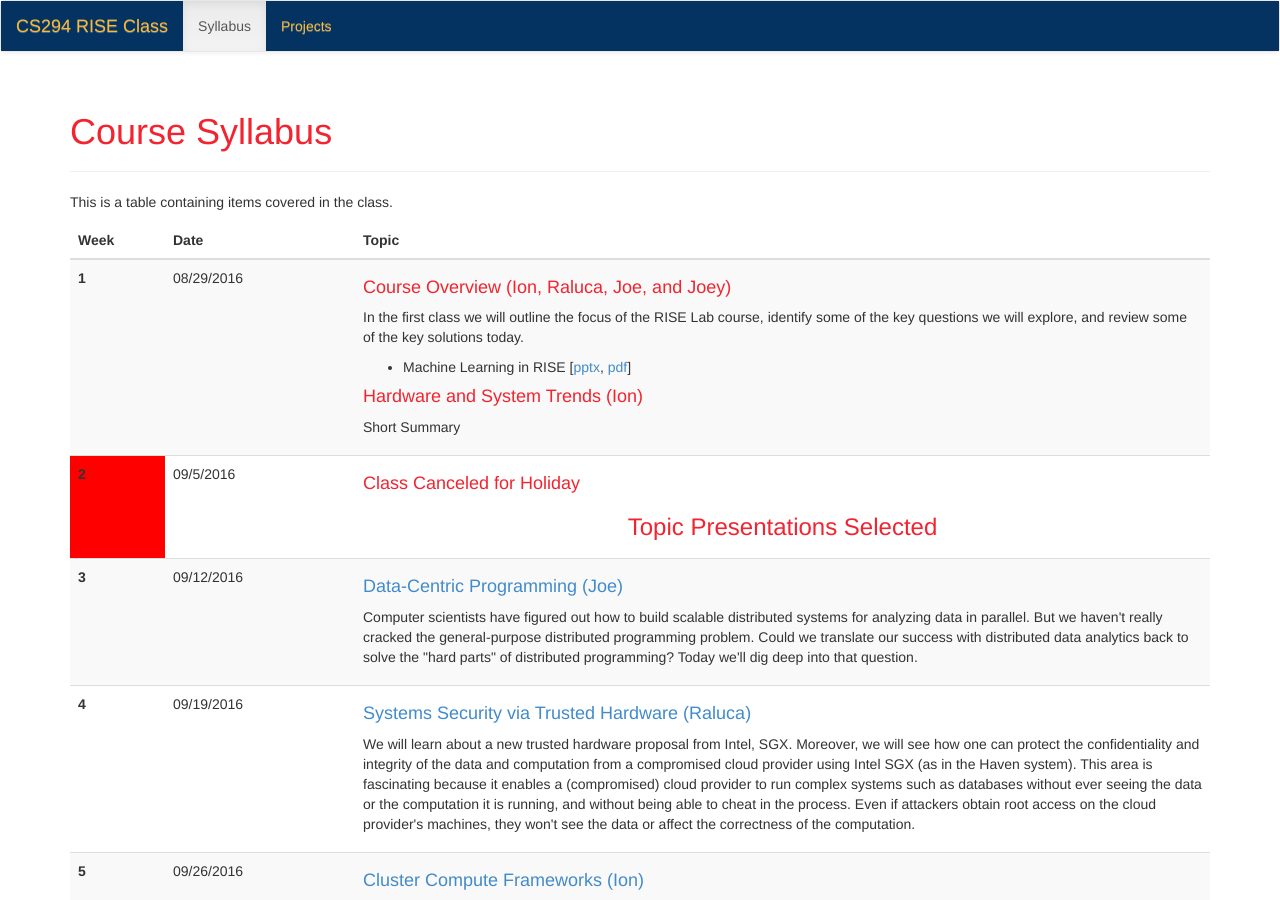
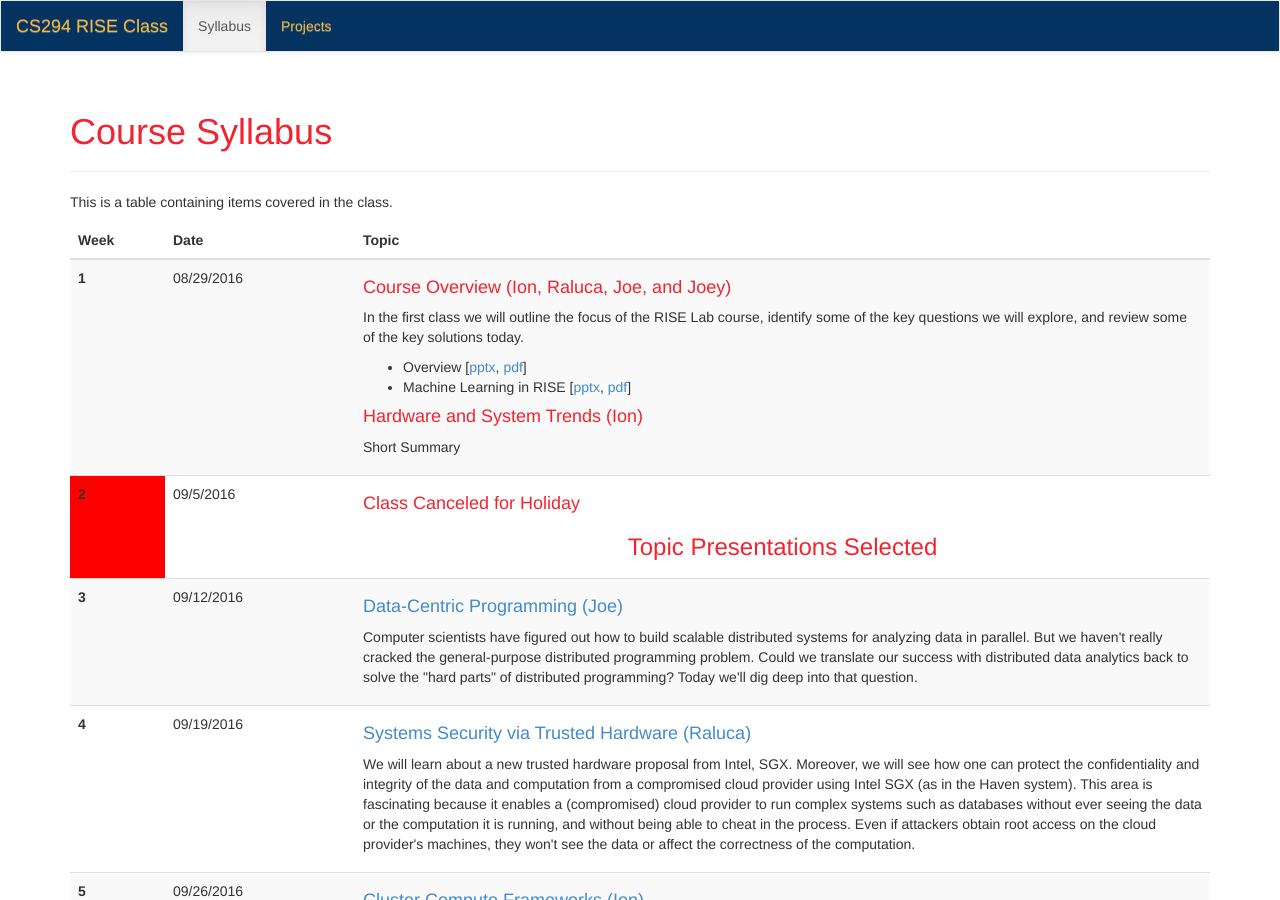
Before and after one commit to ucbrise/cs294-rise-fa16, a Jekyll site: the page built from syllabus.md, in a window 1280 px wide and 900 px high. Built offline with Jekyll 4.4.1, drawn with Linux system fonts in a browser that asks for light colours; nearby versions of some CDN libraries.

Commit message:
added slides for RISE overview

```diff
--- a/syllabus.md
+++ b/syllabus.md
@@ -33,6 +33,7 @@ This is a table containing items covered in the class.
          <p> In the first class we will outline the focus of the RISE Lab course, identify some of the key questions we will explore, and review some of the key solutions today. </p>
 
          <ul>
+         <li> Overview [<a href="{{ site.baseurl }}/assets/slides/rise_overview.pptx">pptx</a>, <a href="{{ site.baseurl }}/assets/slides/rise_overview.pdf">pdf</a>]</li>
          <li> Machine Learning in RISE [<a href="{{ site.baseurl }}/assets/slides/rise_ml.pptx">pptx</a>, <a href="{{ site.baseurl }}/assets/slides/rise_ml.pdf">pdf</a>]</li>
          </ul>
 
```
Also changed, not shown: 2 other files.
